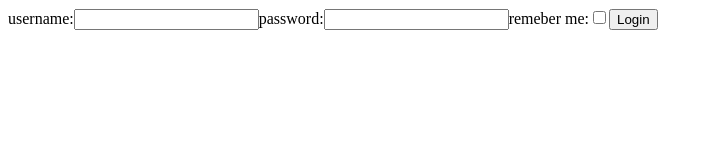
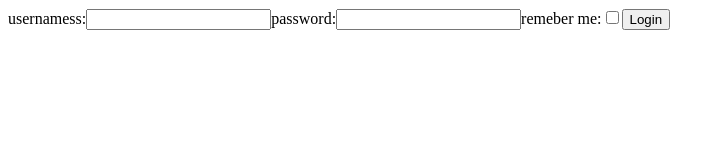
Before and after one commit to Antoniolabbate/COURSE-REACT, a React (Create React App) app in the folder exercise-1/: page / in a window 1280 px wide. Shown: the top 160 px of the page, without its empty margins (0-724 px from the left). Built offline with nearby package versions, Linux system fonts and the light colour scheme.

Commit message:
exercise-33

```diff
--- a/exercise-1/src/App.js
+++ b/exercise-1/src/App.js
@@ -23,7 +23,7 @@ const Login = () => {
   return(
     <div>
       <label>
-        username:
+        usernamess:
       <input type="text"  value={username} onChange={handleUsernameChange}/>
       </label>
       <label>
```
